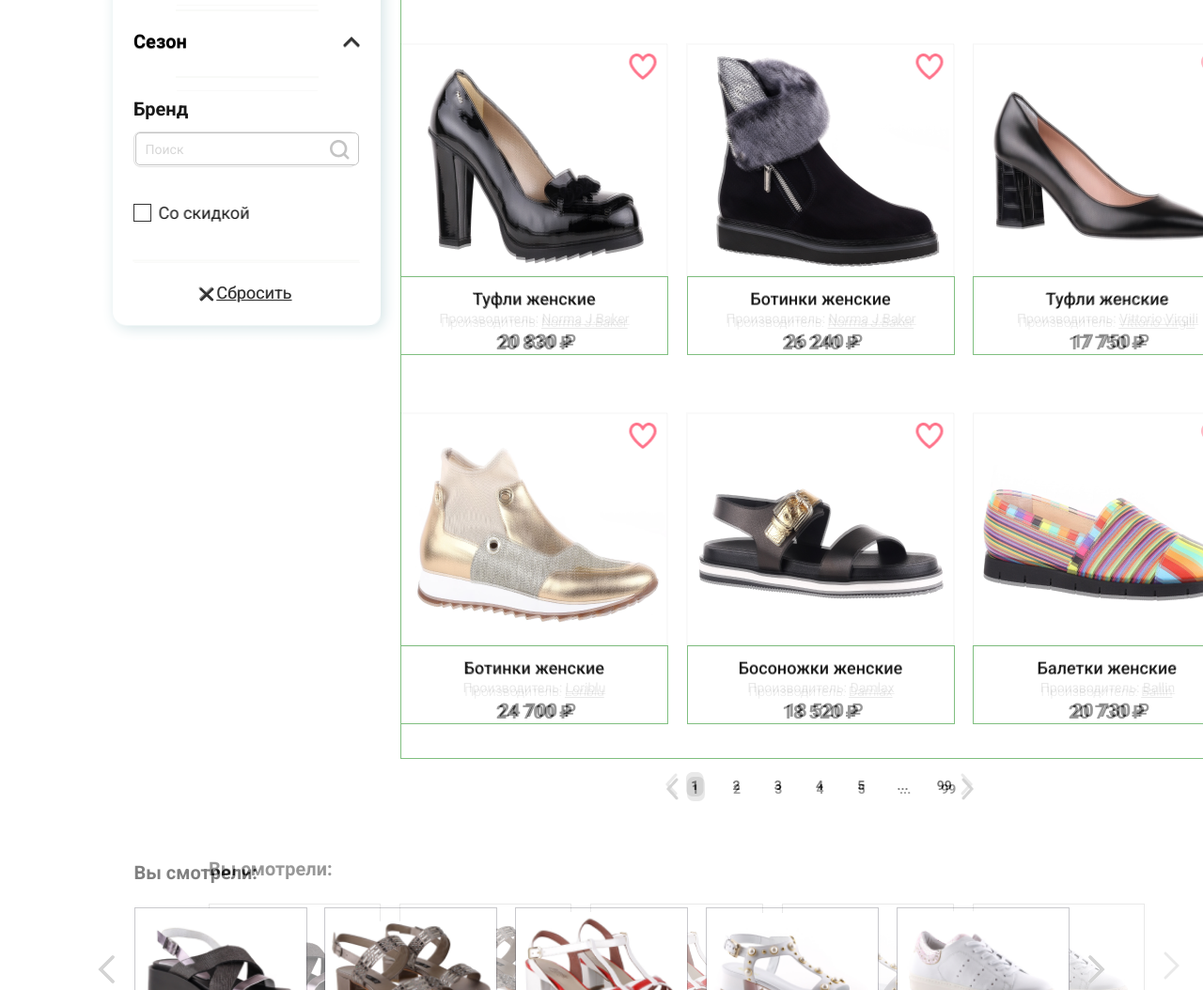
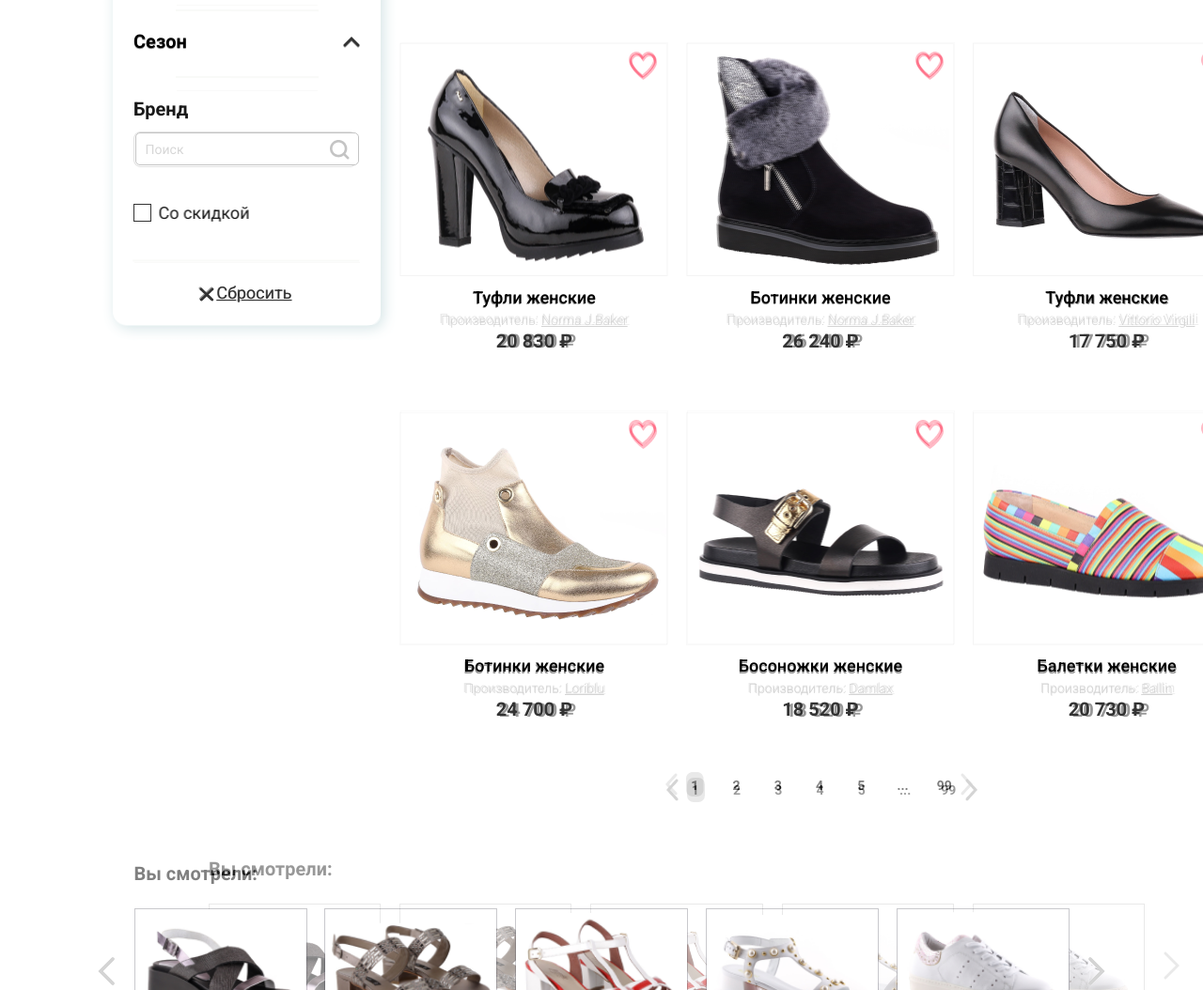
Before and after one commit to igerera/BosaNoga, a plain HTML site: page catalogue.html in a window 1280 px wide. Shown: the part 1486-2540 px from the top of the page at 94% size. Drawn offline with Linux system fonts and the light colour scheme; a web font is replaced by a local one.

Commit message:
Add files via upload

```diff
--- a/css/style-catalogue.css
+++ b/css/style-catalogue.css
@@ -183,6 +183,9 @@ select {
 
 /*Основная часть каталога с фотками товара*/
 .product-catalogue__item-list {
+
+  position: relative;
+
   display: flex;
   flex-wrap: wrap;
   justify-content: space-between;
@@ -190,7 +193,7 @@ select {
   margin-left: 22px;
   border-top: 1px solid #F4F4F4;
 
-  outline: 1px solid green;
+ /* outline: 1px solid green;*/
 }
 
 /*Сердечки для избранного товара*/
@@ -220,15 +223,21 @@ select {
   width: 285px;
   height: auto;
 
- /* outline: 1px solid red;*/
+  /*outline: 1px solid red;*/
 }
 
 .item {
   width: 283px;
+  height: 386px;
   margin-top: 27px;
-  margin-bottom: 37px;
+  margin-bottom: -21px;
 
-  /*outline: 1px dashed pink;*/
+ /* outline: 1px dashed pink;*/
+}
+
+.item:hover {
+/*  position: absolute;*/
+  box-shadow: 3px 3px 15px #D4E4E6;
 }
 
 .item-pic {
@@ -338,7 +347,7 @@ select {
 .item-desc {
   width: 283px;
 
-  outline: 1px solid green;
+ /* outline: 1px solid green;*/
 }
 
 .item-name {
@@ -388,7 +397,7 @@ span.producer {
 .product-catalogue__pagination {
   display: block;
   width: 892px;
-  margin: 20px 0 25px 22px;
+  margin: 25px 0 25px 22px;
 
  /* outline: 1px solid blue;*/
 }
@@ -440,19 +449,29 @@ li.active {
   position: relative;
   display: inline-block;
   top: 0;
-  right: -15px;
   width: 26px;
   height: 26px;
   vertical-align: middle;
   background: url(../img/catalogue-pics/product-catalogue-sprite-min.png);
-  background-position: 80px -107px;
+
 
   /*outline: 1px solid red;*/
 }
 
+.angle-back a {
+  right: -10px;
+  background-position: 85px -107px;
+}
+
 .angle-forward a {
-  left: -7px;
-  background-position: 36px -107px;
+  left: -8px;
+  background-position: 41px -107px;
+}
+
+.angle-back a:hover,
+.angle-forward a:hover {
+  cursor: pointer;
+  outline: solid 1px #cccccc;
 }
 
 
@@ -778,7 +797,7 @@ span.color-name {
 }
 
 
-/*Кастомизация checkbox*/
+/*Кастомизация чекбокса*/
 .checkbox {
   display: none;
 }
```
